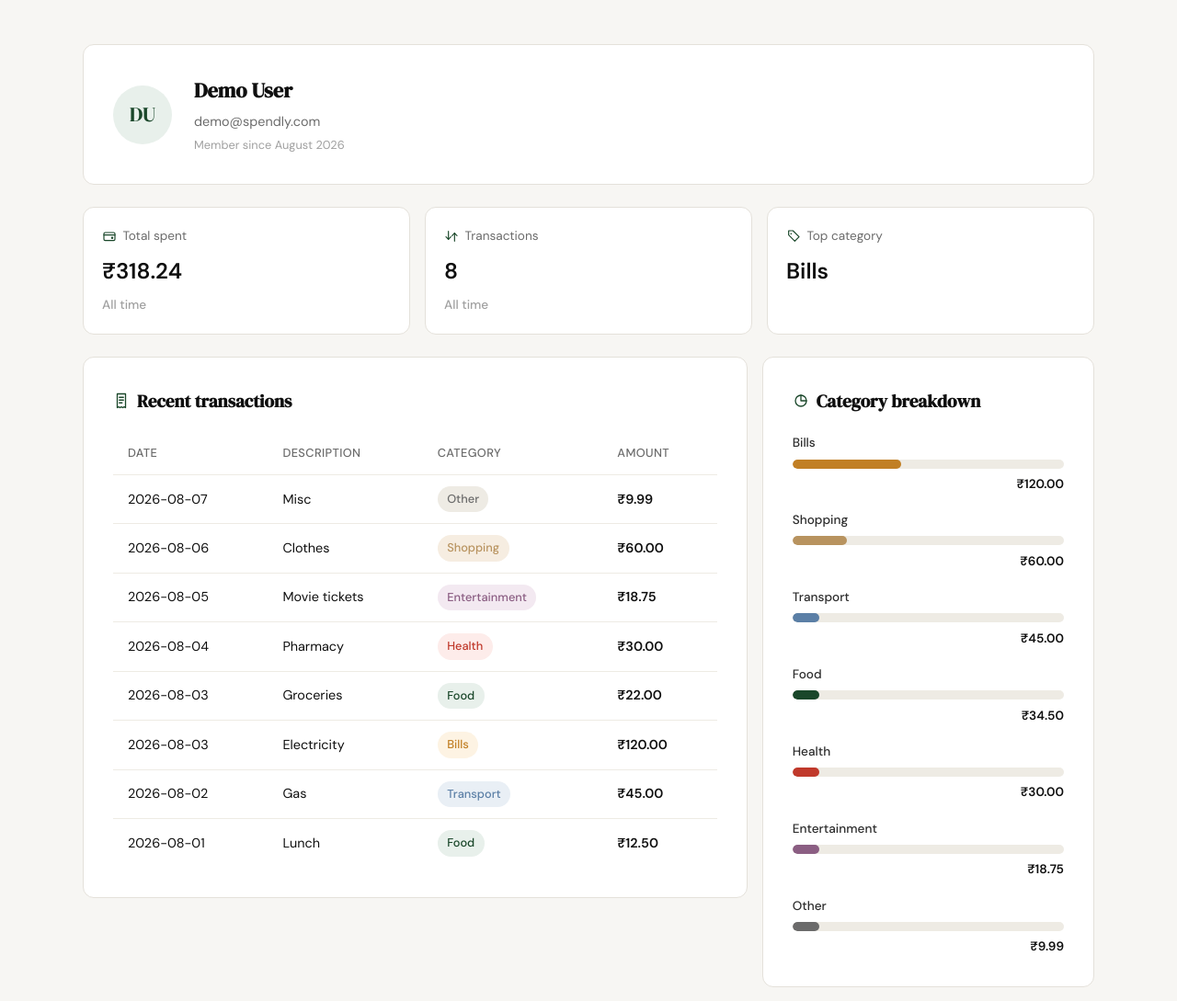
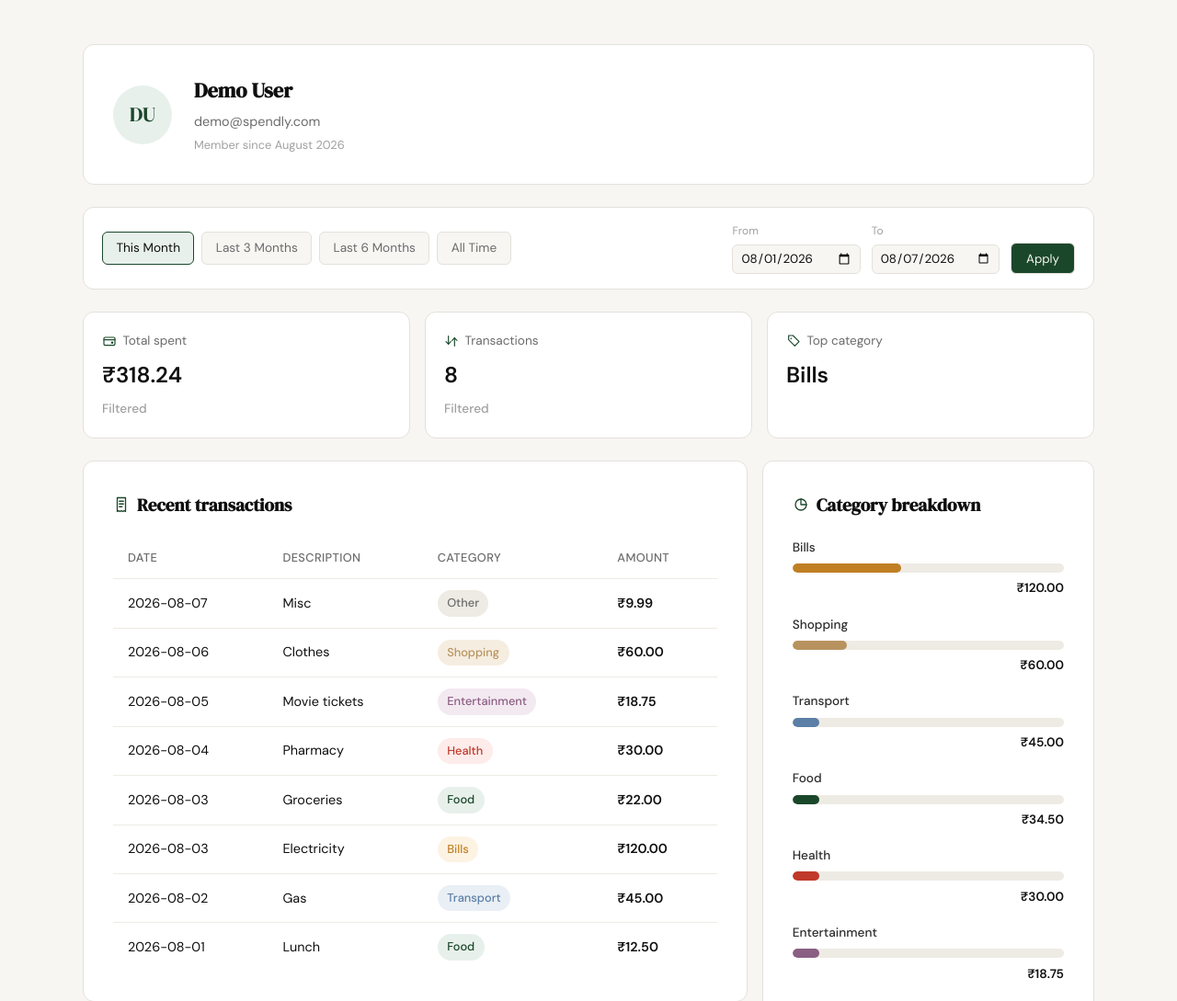
Before and after one commit to burihaan/ExpenceTracker, a Flask app: page /profile?date_from=2026-08-01&date_to=2026-08-07 in a window 1280 px wide. Shown: the part 61-1150 px from the top of the page at 92% size. Run offline with Flask 3, Linux system fonts and the light colour scheme; the visitor is signed in with stand-in values (Sample User, id 1); data comes from the database, SQL or seed files in the repository.

Commit message:
add date filter to profile page

```diff
--- a/app.py
+++ b/app.py
@@ -1,4 +1,6 @@
+import calendar
 import sqlite3
+from datetime import date, datetime
 
 from flask import Flask, flash, redirect, render_template, request, session, url_for
 from werkzeug.security import check_password_hash
@@ -13,6 +15,38 @@ from database.queries import (
 
 app = Flask(__name__)
 app.secret_key = "dev-secret-key-change-in-production"
+
+
+# ------------------------------------------------------------------ #
+# Helpers                                                              #
+# ------------------------------------------------------------------ #
+
+def _parse_date(value):
+    if not value:
+        return None
+    try:
+        return datetime.strptime(value, "%Y-%m-%d").date()
+    except ValueError:
+        return None
+
+
+def _months_ago(reference_date, months):
+    # month_index counts months since year 0, Jan=0; // and % roll negative
+    # values back across a year boundary (e.g. Jan - 3 -> Oct of prev. year).
+    month_index = reference_date.month - 1 - months
+    year = reference_date.year + month_index // 12
+    month = month_index % 12 + 1
+    last_day = calendar.monthrange(year, month)[1]
+    return date(year, month, min(reference_date.day, last_day))
+
+
+def _match_preset(date_from, date_to, preset_ranges):
+    if date_from is None and date_to is None:
+        return "all_time"
+    return next(
+        (name for name, (f, t) in preset_ranges.items() if (date_from, date_to) == (f, t)),
+        None,
+    )
 
 
 # ------------------------------------------------------------------ #
@@ -103,8 +137,29 @@ def profile():
         return redirect(url_for("login"))
 
     user_id = session["user_id"]
+    today = date.today()
+
+    parsed_from = _parse_date(request.args.get("date_from"))
+    parsed_to = _parse_date(request.args.get("date_to"))
+
+    if parsed_from and parsed_to and parsed_from > parsed_to:
+        flash("Start date must be before end date.", "error")
+        parsed_from = parsed_to = None
+
+    date_from = parsed_from.isoformat() if parsed_from else None
+    date_to = parsed_to.isoformat() if parsed_to else None
+
+    preset_ranges = {
+        "this_month": (today.replace(day=1).isoformat(), today.isoformat()),
+        "last_3_months": (_months_ago(today, 3).isoformat(), today.isoformat()),
+        "last_6_months": (_months_ago(today, 6).isoformat(), today.isoformat()),
+    }
+
+    active_preset = _match_preset(date_from, date_to, preset_ranges)
+    filter_note = "All Time" if active_preset == "all_time" else "Filtered"
+
     profile_user = get_user_by_id(user_id)
-    stats_raw = get_summary_stats(user_id)
+    stats_raw = get_summary_stats(user_id, date_from=date_from, date_to=date_to)
 
     initials = "".join(word[0] for word in profile_user["name"].split()[:2]).upper()
     user = {
@@ -115,8 +170,8 @@ def profile():
     }
 
     stats = [
-        {"label": "Total spent", "value": f"₹{stats_raw['total_spent']:,.2f}", "note": "All time", "icon": "wallet"},
-        {"label": "Transactions", "value": str(stats_raw["transaction_count"]), "note": "All time", "icon": "swap"},
+        {"label": "Total spent", "value": f"₹{stats_raw['total_spent']:,.2f}", "note": filter_note, "icon": "wallet"},
+        {"label": "Transactions", "value": str(stats_raw["transaction_count"]), "note": filter_note, "icon": "swap"},
         {"label": "Top category", "value": stats_raw["top_category"], "note": "", "icon": "tag"},
     ]
 
@@ -127,7 +182,7 @@ def profile():
             "category": t["category"],
             "amount": f"₹{t['amount']:,.2f}",
         }
-        for t in get_recent_transactions(user_id)
+        for t in get_recent_transactions(user_id, date_from=date_from, date_to=date_to)
     ]
 
     categories = [
@@ -136,12 +191,14 @@ def profile():
             "total": f"₹{c['amount']:,.2f}",
             "percent": min(100, max(10, round(c["pct"] / 10) * 10)),
         }
-        for c in get_category_breakdown(user_id)
+        for c in get_category_breakdown(user_id, date_from=date_from, date_to=date_to)
     ]
 
     return render_template(
         "profile.html", user=user, stats=stats,
         transactions=transactions, categories=categories,
+        selected_from=date_from, selected_to=date_to,
+        active_preset=active_preset, preset_ranges=preset_ranges,
     )
 
 
--- a/database/queries.py
+++ b/database/queries.py
@@ -1,6 +1,15 @@
 from datetime import datetime
 
 from database.db import get_db
+
+
+def _user_date_filter(user_id, date_from, date_to):
+    where = "WHERE user_id = ?"
+    params = [user_id]
+    if date_from and date_to:
+        where += " AND date BETWEEN ? AND ?"
+        params += [date_from, date_to]
+    return where, params
 
 
 def get_user_by_id(user_id):
@@ -17,12 +26,13 @@ def get_user_by_id(user_id):
     return {"name": row["name"], "email": row["email"], "member_since": member_since}
 
 
-def get_summary_stats(user_id):
+def get_summary_stats(user_id, date_from=None, date_to=None):
     conn = get_db()
+    where, params = _user_date_filter(user_id, date_from, date_to)
+
     totals = conn.execute(
-        "SELECT COALESCE(SUM(amount), 0) AS total, COUNT(*) AS cnt "
-        "FROM expenses WHERE user_id = ?",
-        (user_id,),
+        f"SELECT COALESCE(SUM(amount), 0) AS total, COUNT(*) AS cnt FROM expenses {where}",
+        params,
     ).fetchone()
 
     if totals["cnt"] == 0:
@@ -30,9 +40,9 @@ def get_summary_stats(user_id):
         return {"total_spent": 0, "transaction_count": 0, "top_category": "—"}
 
     top = conn.execute(
-        "SELECT category FROM expenses WHERE user_id = ? "
+        f"SELECT category FROM expenses {where} "
         "GROUP BY category ORDER BY SUM(amount) DESC LIMIT 1",
-        (user_id,),
+        params,
     ).fetchone()
     conn.close()
 
@@ -43,12 +53,15 @@ def get_summary_stats(user_id):
     }
 
 
-def get_recent_transactions(user_id, limit=10):
+def get_recent_transactions(user_id, limit=10, date_from=None, date_to=None):
     conn = get_db()
+    where, params = _user_date_filter(user_id, date_from, date_to)
+    params.append(limit)
+
     rows = conn.execute(
         "SELECT date, description, category, amount FROM expenses "
-        "WHERE user_id = ? ORDER BY date DESC, id DESC LIMIT ?",
-        (user_id, limit),
+        f"{where} ORDER BY date DESC, id DESC LIMIT ?",
+        params,
     ).fetchall()
     conn.close()
 
@@ -58,12 +71,14 @@ def get_recent_transactions(user_id, limit=10):
     ]
 
 
-def get_category_breakdown(user_id):
+def get_category_breakdown(user_id, date_from=None, date_to=None):
     conn = get_db()
+    where, params = _user_date_filter(user_id, date_from, date_to)
+
     rows = conn.execute(
         "SELECT category AS name, SUM(amount) AS amount FROM expenses "
-        "WHERE user_id = ? GROUP BY category ORDER BY amount DESC",
-        (user_id,),
+        f"{where} GROUP BY category ORDER BY amount DESC",
+        params,
     ).fetchall()
     conn.close()
 
--- a/static/css/profile.css
+++ b/static/css/profile.css
@@ -301,6 +301,89 @@
 .width-100 { width: 100%; }
 
 /* ------------------------------------------------------------------ */
+/* Filter bar                                                          */
+/* ------------------------------------------------------------------ */
+
+.profile-filterbar {
+    display: flex;
+    flex-wrap: wrap;
+    align-items: center;
+    justify-content: space-between;
+    gap: 0.75rem;
+    padding: 1rem 1.25rem;
+    background: var(--paper-card);
+    border: 1px solid var(--border);
+    border-radius: var(--radius-md);
+}
+
+.profile-filter-presets {
+    display: flex;
+    flex-wrap: wrap;
+    gap: 0.5rem;
+}
+
+.profile-filter-btn {
+    padding: 0.4rem 0.9rem;
+    border: 1px solid var(--border);
+    border-radius: var(--radius-sm);
+    color: var(--ink-muted);
+    font-family: var(--font-body);
+    font-size: 0.85rem;
+    text-decoration: none;
+    background: var(--paper);
+}
+
+.profile-filter-btn-active {
+    background: var(--accent-light);
+    border-color: var(--accent);
+    color: var(--ink);
+}
+
+.profile-filter-custom {
+    display: flex;
+    align-items: flex-end;
+    gap: 0.75rem;
+}
+
+.profile-filter-custom-active .profile-filter-label input {
+    border-color: var(--accent);
+}
+
+.profile-filter-label {
+    display: flex;
+    flex-direction: column;
+    font-size: 0.75rem;
+    color: var(--ink-faint);
+    gap: 0.25rem;
+}
+
+.profile-filter-label input[type="date"] {
+    border: 1px solid var(--border);
+    border-radius: var(--radius-sm);
+    padding: 0.35rem 0.5rem;
+    font-family: var(--font-body);
+    color: var(--ink);
+    background: var(--paper);
+}
+
+.profile-filter-apply {
+    padding: 0.45rem 1rem;
+    border: 1px solid var(--border);
+    border-radius: var(--radius-sm);
+    background: var(--accent);
+    color: var(--paper);
+    font-family: var(--font-body);
+    cursor: pointer;
+}
+
+.profile-table-empty td,
+.profile-empty-note {
+    text-align: center;
+    color: var(--ink-faint);
+    padding: 1.5rem;
+}
+
+/* ------------------------------------------------------------------ */
 /* Responsive                                                          */
 /* ------------------------------------------------------------------ */
 
@@ -319,4 +402,13 @@
         flex-direction: column;
         text-align: center;
     }
+
+    .profile-filterbar {
+        flex-direction: column;
+        align-items: stretch;
+    }
+
+    .profile-filter-custom {
+        flex-wrap: wrap;
+    }
 }
--- a/templates/profile.html
+++ b/templates/profile.html
@@ -18,6 +18,29 @@
                 <p class="profile-email">{{ user.email }}</p>
                 <p class="profile-member-since">Member since {{ user.member_since }}</p>
             </div>
+        </div>
+
+        <div class="profile-filterbar">
+            <div class="profile-filter-presets">
+                <a href="{{ url_for('profile', date_from=preset_ranges.this_month[0], date_to=preset_ranges.this_month[1]) }}"
+                   class="profile-filter-btn{% if active_preset == 'this_month' %} profile-filter-btn-active{% endif %}">This Month</a>
+                <a href="{{ url_for('profile', date_from=preset_ranges.last_3_months[0], date_to=preset_ranges.last_3_months[1]) }}"
+                   class="profile-filter-btn{% if active_preset == 'last_3_months' %} profile-filter-btn-active{% endif %}">Last 3 Months</a>
+                <a href="{{ url_for('profile', date_from=preset_ranges.last_6_months[0], date_to=preset_ranges.last_6_months[1]) }}"
+                   class="profile-filter-btn{% if active_preset == 'last_6_months' %} profile-filter-btn-active{% endif %}">Last 6 Months</a>
+                <a href="{{ url_for('profile') }}"
+                   class="profile-filter-btn{% if active_preset == 'all_time' %} profile-filter-btn-active{% endif %}">All Time</a>
+            </div>
+            <form class="profile-filter-custom{% if active_preset is none and selected_from %} profile-filter-custom-active{% endif %}"
+                  action="{{ url_for('profile') }}" method="get">
+                <label class="profile-filter-label" for="date_from">From
+                    <input type="date" id="date_from" name="date_from" value="{{ selected_from or '' }}">
+                </label>
+                <label class="profile-filter-label" for="date_to">To
+                    <input type="date" id="date_to" name="date_to" value="{{ selected_to or '' }}">
+                </label>
+                <button type="submit" class="profile-filter-apply">Apply</button>
+            </form>
         </div>
 
         <div class="profile-stats">
@@ -82,6 +105,10 @@
                                 <td><span class="category-badge category-badge-{{ t.category|lower }}">{{ t.category }}</span></td>
                                 <td class="col-amount">{{ t.amount }}</td>
                             </tr>
+                            {% else %}
+                            <tr class="profile-table-empty">
+                                <td colspan="4">No transactions in this date range.</td>
+                            </tr>
                             {% endfor %}
                         </tbody>
                     </table>
@@ -104,6 +131,8 @@
                     </div>
                     <span class="profile-bar-total">{{ c.total }}</span>
                 </div>
+                {% else %}
+                <p class="profile-empty-note">No expenses in this date range.</p>
                 {% endfor %}
             </div>
         </div>
```
Also changed, not shown: tests/test_06-date-filter-profile-page.py (added, +464 -0 lines), .claude/commands/code-review-feature.md (added), .claude/specs/06-date-filter-profile-page.md (added).
